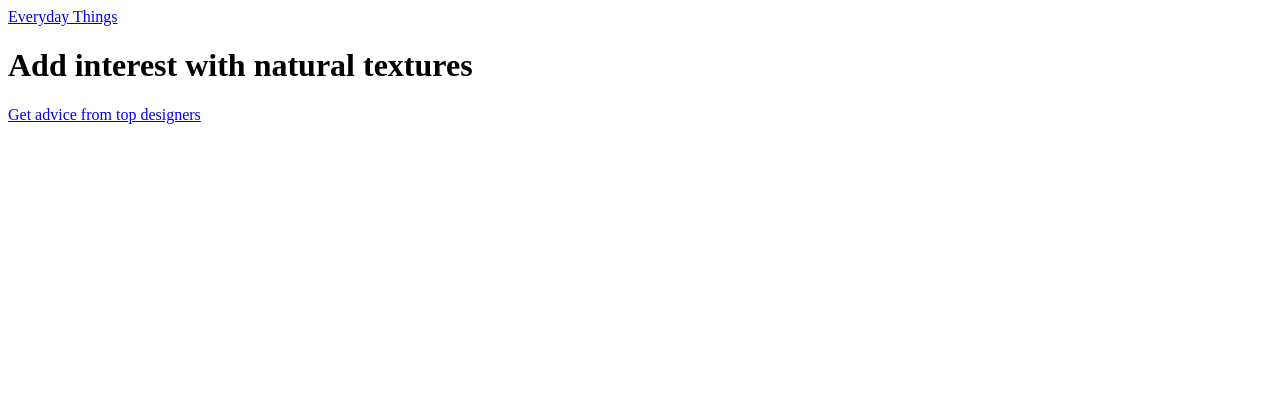
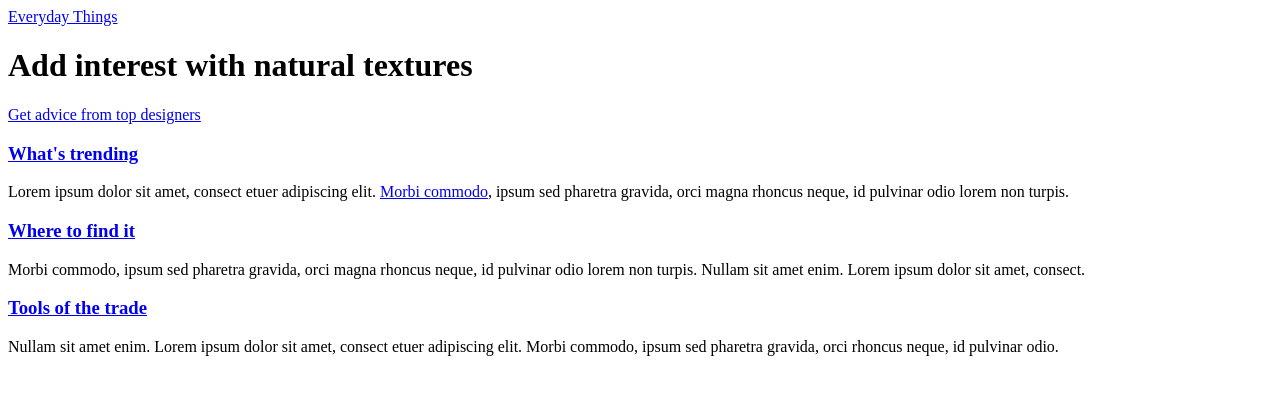
Before and after one commit to gtrocki/myWebsite, a plain HTML site: page index.html in a window 1280 px wide. Drawn offline with Linux system fonts and the light colour scheme.

Commit message:
Insert the content for the main section.

```diff
--- a/index.html
+++ b/index.html
@@ -25,7 +25,32 @@
 
 			</header>
 
-			<section class="main"></section>
+			<section class="main">
+				<aside>
+					<div class="content">
+						<h3><a href="#">What&apos;s trending</a></h3>
+						<p>Lorem ipsum dolor sit amet, consect etuer adipiscing elit. <a href="http://codifydesign.com">Morbi commodo</a>, ipsum sed pharetra gravida, orci magna rhoncus neque, id pulvinar odio lorem non turpis.</p>
+
+					</div>
+				</aside>
+
+				<aside>
+					<div class="content">
+						<h3><a href="#">Where to find it</a></h3>
+						<p>Morbi commodo, ipsum sed pharetra gravida, orci magna rhoncus neque, id pulvinar odio lorem non turpis. Nullam sit amet enim. Lorem ipsum dolor sit amet, consect.</p>
+
+					</div>
+				</aside>
+
+				<aside>
+					<div class="content">
+						<h3><a href="#">Tools of the trade</a></h3>
+						<p>Nullam sit amet enim. Lorem ipsum dolor sit amet, consect etuer adipiscing elit. Morbi commodo, ipsum sed pharetra gravida, orci rhoncus neque, id pulvinar odio.</p>
+
+					</div>
+				</aside>
+
+			</section>
 
 			<section class="atmosphere"></section>
 
```
